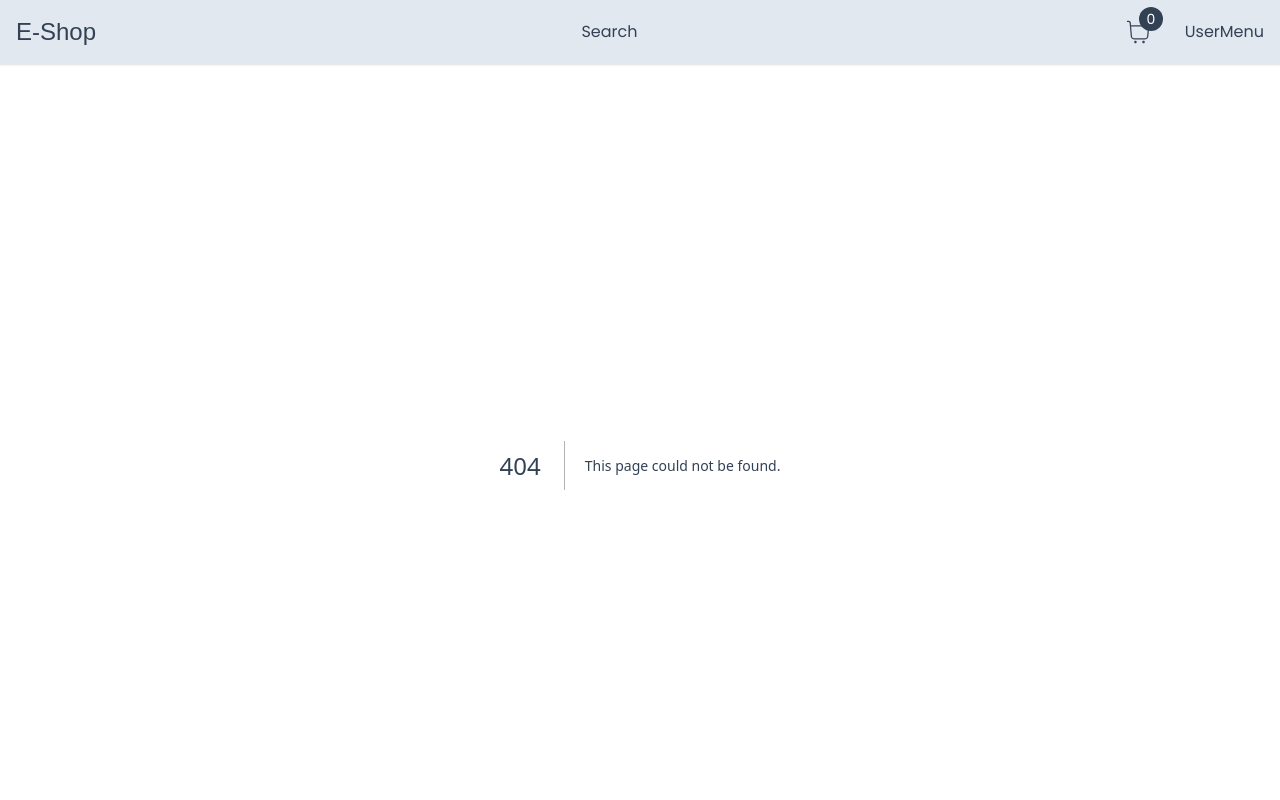
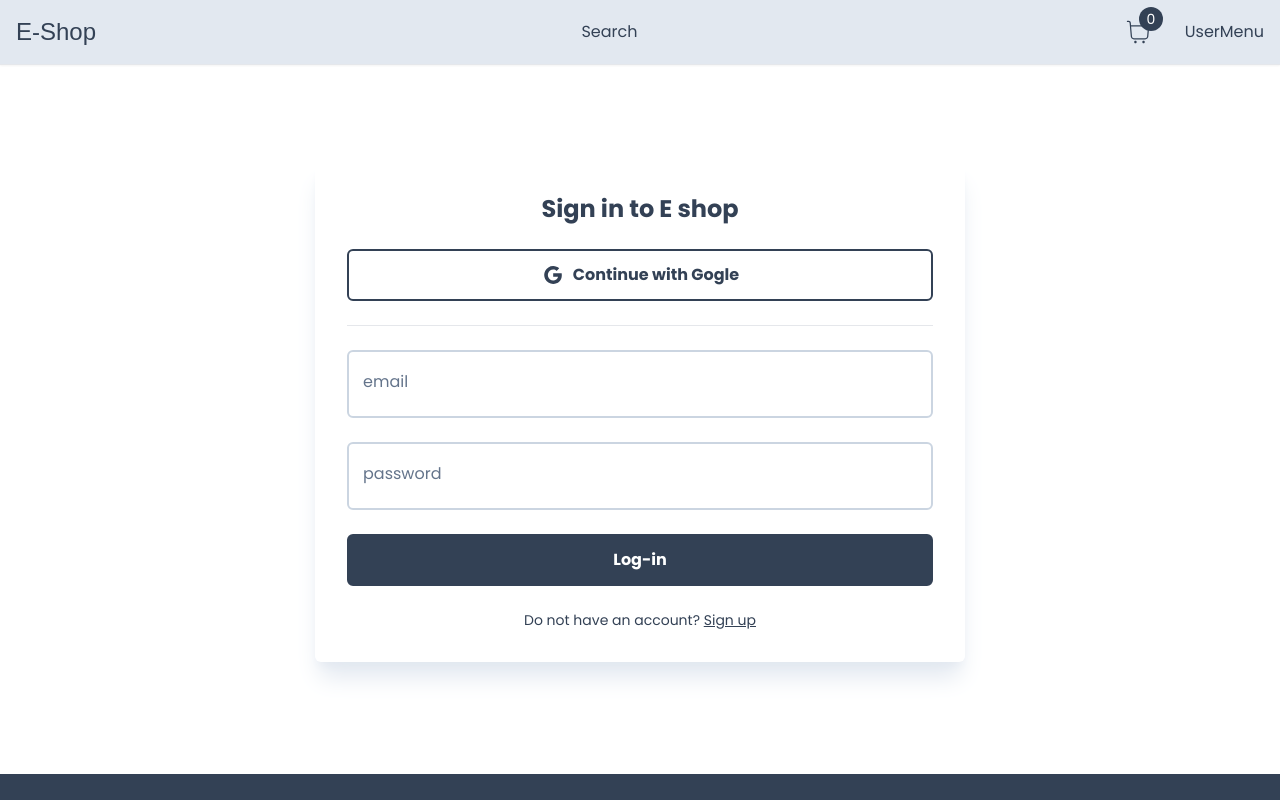
Before and after one commit to KeotshepileMaje/E-Commerce-App, a Next.js app: page /login in a window 1280 px wide. Before the commit this address had no page. Shown: the top 800 px of the page. Built offline with nearby package versions, Linux system fonts and the light colour scheme; a web font is replaced by a local one.

Commit message:
Added login and sign up pages

```diff
--- /dev/null
+++ b/app/components/FormWrap.tsx
@@ -0,0 +1,33 @@
+const FormWrap = (
+    {children}: {children: React.ReactNode}
+) => {
+    return (
+        <div className="
+        min-h-fit
+        h-full
+        flex
+        items-center
+        justify-center
+        pb-12
+        pt-24
+        ">
+            <div className="
+            max-w-[650px]
+            w-full
+            flex
+            flex-col
+            gap-6
+            items-center
+            shadow-xl
+            shadow-slate-200
+            rounded-md
+            p-4
+            md:p-8
+            ">
+                {children}
+            </div>
+        </div>
+    );
+}
+
+export default FormWrap;
--- /dev/null
+++ b/app/components/inputs/input.tsx
@@ -0,0 +1,75 @@
+'use client'
+
+import { FieldError, FieldErrors, FieldValues, UseFormRegister } from "react-hook-form";
+
+interface InputProps {
+    id: string;
+    label: string;
+    type?: string;
+    disabled?: boolean;
+    required: boolean;
+    register: UseFormRegister<FieldValues>;
+    errors: FieldErrors
+}
+
+const Input: React.FC<InputProps> = ({
+    id,
+    label,
+    type,
+    disabled,
+    required,
+    register,
+    errors
+}) => {
+    return (
+        <div className=" w-full relative ">
+            <input
+                autoComplete="off"
+                id={id}
+                disabled={disabled}
+                {...register(id, {required})}
+                placeholder=""
+                type={type}
+                className={`
+            peer
+            w-full
+            p-4
+            pt-6
+            outline-none
+            bg-white
+            font-light
+            border-2
+            rounded-md
+            transition
+            disabled:opacity-70
+            disabled:cursor-not-allowed
+            ${errors[id] ? 'bordeer-rose-400' : 'border-slate-300'}
+            ${errors[id] ? 'focus:border-rose-400': 'focus:border-slate-300'}
+            `} />
+            <label
+                htmlFor={id}
+                className={`
+                absolute
+                cursor-text
+                text-md
+                duration-150
+                tranform
+                -translate-y-3
+                top-5
+                z-10
+                origin-[0]
+                left-4
+                peer-placeholder-shown:scale-100
+                peer-placeholder-shown:translate-y-0
+                peer-focus:scale-75
+                peer-focus:-translate-y-4
+                ${errors[id] ? 'text-rose-500' : 'text-slate-500'}
+                `}
+            >
+                {label}
+            </label>
+        </div>
+    );
+}
+
+export default Input;
--- /dev/null
+++ b/app/login/LoginForm.tsx
@@ -0,0 +1,69 @@
+'use client'
+
+import { FieldValues, SubmitHandler, useForm } from "react-hook-form";
+import Heading from "../components/Heading";
+import Input from "../components/inputs/input";
+import { useState } from "react";
+import Button from "../components/Button";
+import Link from "next/link";
+import { AiOutlineGoogle } from "react-icons/ai";
+
+const LoginForm = () => {
+
+    const [isLoading, setIsLoading] = useState(false)
+    const {
+        register,
+        handleSubmit,
+        formState: {errors}
+    } = useForm<FieldValues>({
+        defaultValues: {
+            email: '',
+            password: ''
+        }
+    })
+
+    const onSubmit: SubmitHandler<FieldValues> = (data) => {
+        setIsLoading(true)
+    };
+
+    return (
+        <>
+            <Heading title='Sign in to E shop' />
+            <Button
+                outline
+                label='Continue with Gogle'
+                icon={AiOutlineGoogle}
+                onClick={() => {}}
+            />
+            <hr className="bg-slate-300 w-full h-px" />
+            <Input
+                id='email'
+                label='email'
+                disabled={isLoading}
+                register={register}
+                errors={errors}
+                required
+                type='email'
+            />
+            <Input
+                id='password'
+                label='password'
+                disabled={isLoading}
+                register={register}
+                errors={errors}
+                required
+                type='password'
+            />
+            <Button
+                label={isLoading ? 'Loading' : 'Log-in'}
+                onClick={handleSubmit(onSubmit)}
+            />
+            <p className="text-sm">
+                Do not have an account?{" "}
+                <Link className='underline' href='/register'>Sign up</Link>
+            </p>
+        </>
+    );
+};
+
+export default LoginForm;
--- /dev/null
+++ b/app/login/page.tsx
@@ -0,0 +1,15 @@
+import Container from "../components/Container";
+import FormWrap from "../components/FormWrap";
+import LoginForm from "./LoginForm";
+
+const Register = () => {
+    return (
+        <Container>
+            <FormWrap>
+                <LoginForm />
+            </FormWrap>
+        </Container>
+    );
+}
+
+export default Register;
--- /dev/null
+++ b/app/register/page.tsx
@@ -0,0 +1,15 @@
+import Container from "../components/Container";
+import FormWrap from "../components/FormWrap";
+import RegisterForm from "./RegisterForm";
+
+const Register = () => {
+    return (
+        <Container>
+            <FormWrap>
+                <RegisterForm />
+            </FormWrap>
+        </Container>
+    );
+}
+
+export default Register;
```
